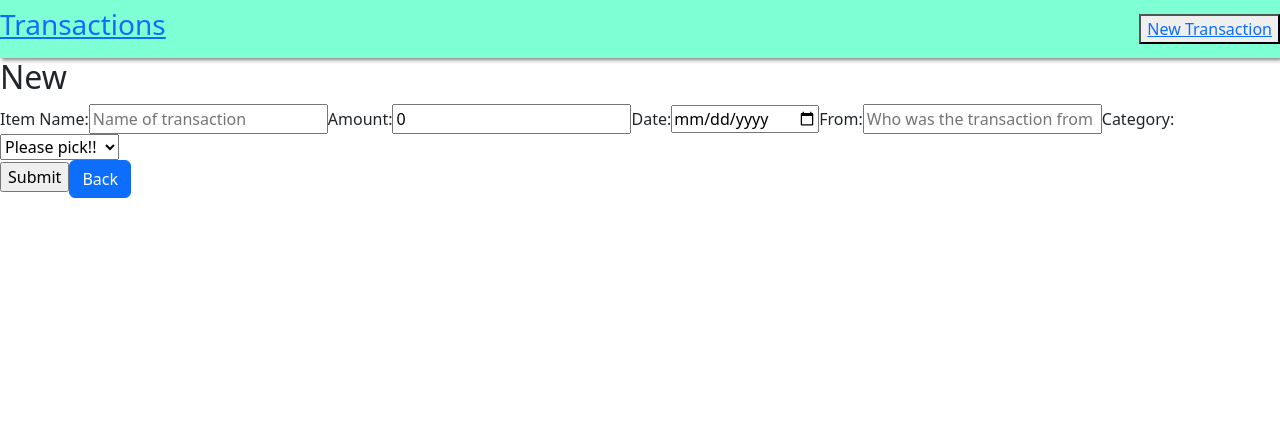
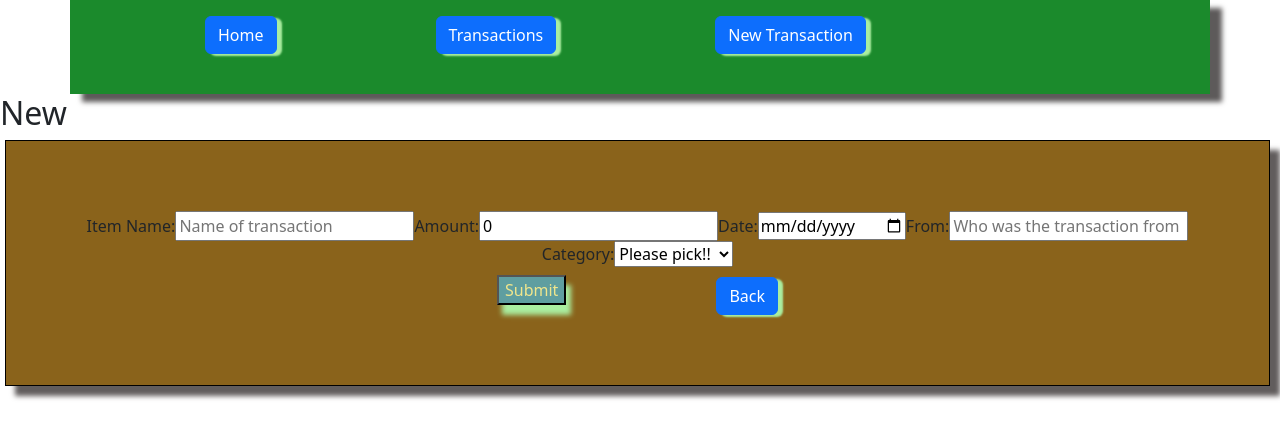
Before and after one commit to RedGh0st1/frontend-budget-app, a React (Create React App) app: page /transactions/new in a window 1280 px wide. Shown: the top 438 px of the page. Built offline with nearby package versions, Linux system fonts and the light colour scheme.

Commit message:
"update"

```diff
--- a/src/Pages/FourZeroFour.js
+++ b/src/Pages/FourZeroFour.js
@@ -2,7 +2,7 @@ import React from "react"
 
 export default function FourZeroFour() {
   return (
-    <div>
+    <div className="err_">
       <h1>Transaction Not Found</h1>
     </div>
   )
--- a/src/Pages/Home.js
+++ b/src/Pages/Home.js
@@ -4,7 +4,6 @@ export default function Home() {
   return (
     <div className="home">
       <h1>Budget App</h1>
-      <img src=" " alt=" money " />
     </div>
   )
 }
--- a/src/Pages/New.js
+++ b/src/Pages/New.js
@@ -3,7 +3,7 @@ import TransactionsNewForm from "../Components/TransactionsNewForm"
 
 export default function New() {
   return (
-    <div className="new_form">
+    <div className="new">
       <h2>New</h2>
       <TransactionsNewForm />
     </div>
--- a/src/components/NavBar.js
+++ b/src/components/NavBar.js
@@ -1,15 +1,28 @@
 import React from "react"
+import { Button, Container, Stack } from "react-bootstrap"
 import { Link } from "react-router-dom"
 
 export default function NavBar() {
   return (
-    <nav className="navbar">
-      <h3 className="budget_heading">
-        <Link to="/transactions"> Transactions</Link>
-      </h3>
-      <button className="transaction_btn">
-        <Link to="/transactions">New Transaction</Link>
-      </button>
-    </nav>
+    <Container className="navbar">
+      <Stack direction="horizontal" gap="4" className="mb-4">
+        <h4 className="me-auto">
+          <Link to="/">
+            <Button className="transaction_btn">Home</Button>
+          </Link>
+        </h4>
+        <h4 className="me-auto">
+          <Link to="/transactions">
+            {" "}
+            <Button className="transaction_btn">Transactions</Button>
+          </Link>
+        </h4>
+        <h4>
+          <Link to="/transactions/new">
+            <Button className="transaction_btn"> New Transaction</Button>
+          </Link>
+        </h4>
+      </Stack>
+    </Container>
   )
 }
--- a/src/components/Transaction.js
+++ b/src/components/Transaction.js
@@ -10,16 +10,13 @@ export default function Transaction({ transaction, index }) {
     <div className="detail">
       <tr>
         <td>{budgetDate}</td>
-      </tr>
-      <tr>
+
         <td>
           <Link to={`/transactions/${index}`}>{transaction.item_name}</Link>
         </td>
-      </tr>
-      <tr>
+
         <td>{transaction.amount}</td>
-      </tr>
-      <tr>
+
         <td>{transaction.category}</td>
       </tr>
     </div>
--- a/src/components/Transactions.js
+++ b/src/components/Transactions.js
@@ -11,25 +11,25 @@ export default function Transactions() {
     axios
       .get(`${API}/transactions`)
       .then((res) => setTransactions(res.data))
-      .catch((err) => console.err(err))
+      .catch((err) => console.log(err))
   }, [])
+
   const accTotal = transactions.reduce((acc, curr) => {
-    return acc + curr.amount
+    return (acc += curr.amount)
   }, 0)
   return (
     <div className="index_transactions">
       <div className="acc_total">
-        <h3>Account Total:{accTotal.toFixed(2)}</h3>
+        <h3>Account Total:{accTotal}</h3>
       </div>
 
       <table className="index_table">
         <thead>
           <tr>
-            <th>Recent Budget Transactions</th>
-            <th>Date:</th>
-            <th>Item:</th>
-            <th>Category:</th>
-            <th>Amount:</th>
+            <th>Date</th>
+            <th>Item</th>
+            <th>Category</th>
+            <th>Amount</th>
           </tr>
         </thead>
         <tbody>
--- a/src/components/TransactionsEditForm.js
+++ b/src/components/TransactionsEditForm.js
@@ -98,10 +98,10 @@ export default function TransactionsEditForm() {
           <option value="vacation">Vacation</option>
           <option value="rent">Rent</option>
         </select>
-        <input type="submit" />
+        <input type="submit" className="submit" />
       </Form>
       <Link to={`/transactions/${index}`}>
-        <button>Go BACK!</button>
+        <button className="btn_btn">Go BACK!</button>
       </Link>
     </div>
   )
--- a/src/components/TransactionsNewForm.js
+++ b/src/components/TransactionsNewForm.js
@@ -3,6 +3,7 @@ import { useState } from "react"
 import axios from "axios"
 import { Link, useNavigate } from "react-router-dom"
 import { Button } from "react-bootstrap"
+import { Form } from "react-bootstrap"
 const API = process.env.REACT_APP_API_URL
 
 export default function TransactionsNewform() {
@@ -28,8 +29,8 @@ export default function TransactionsNewform() {
   }
 
   return (
-    <div className="NEW">
-      <form onSubmit={handleSubmit}>
+    <div className="new_form">
+      <Form onSubmit={handleSubmit}>
         <label htmlFor="item_name">Item Name:</label>
         <input
           id="item_name"
@@ -87,11 +88,11 @@ export default function TransactionsNewform() {
           <option value="rent">Rent</option>
         </select>
         <br></br>
-        <input type="submit" />
+        <input type="submit" className="submit" />
         <Link to="/transactions">
-          <Button className="bK_btn">Back</Button>
+          <Button className="bk_btn">Back</Button>
         </Link>
-      </form>
+      </Form>
     </div>
   )
 }
--- a/src/index.css
+++ b/src/index.css
@@ -13,13 +13,53 @@ code {
 }
 
 .navbar {
-  background-color: aquamarine;
-  display: flex;
-  justify-content: space-around;
-  align-items: center;
-  box-shadow: 2px 2px 4px gray;
+  background-color: #1b8a2c;
+  display: grid;
+  width: 100%;
+  box-shadow: 12px 8px 5px rgb(93, 90, 90);
+  align-items: flex-start;
+  gap: "1rem";
 }
 
 .navbar h1 {
   text-decoration: none;
 }
+.transaction_btn {
+  background-color: cadetblue;
+  color: khaki;
+  box-shadow: rgb(170, 238, 160) 5px 2px 2px;
+  margin-top: 8px;
+  margin-left: 135px;
+}
+
+.submit {
+  background-color: cadetblue;
+  color: khaki;
+  box-shadow: rgb(170, 238, 160) 5px 10px 5px;
+  margin-top: 8px;
+  margin-right: 15px;
+}
+
+.submit:hover {
+  background-color: rgb(140, 172, 240);
+  color: cadetblue;
+  width: 50%;
+  box-shadow: rgb(235, 216, 167) 5px 10px 5px;
+}
+
+.bk_btn {
+  background-color: cadetblue;
+  color: khaki;
+  box-shadow: rgb(170, 238, 160) 5px 2px 2px;
+  margin-top: 8px;
+  margin-left: 135px;
+}
+
+.new_form {
+  border: 1px solid black;
+  background-color: #8a631b;
+  padding: 70px;
+  margin: 1px 10px auto 5px;
+  box-shadow: rgb(97, 93, 93) 10px 10px 5px;
+  text-align: center;
+}
```
Also changed, not shown: src/components/Footer.css (added, +8 -0 lines), src/assets/404-pixar.png (renamed from src/assets/png-clipart-inside-out-sadness-http-404-error-message-web-browser-computer-servers-pixar-miscellaneous-pixar.png).
